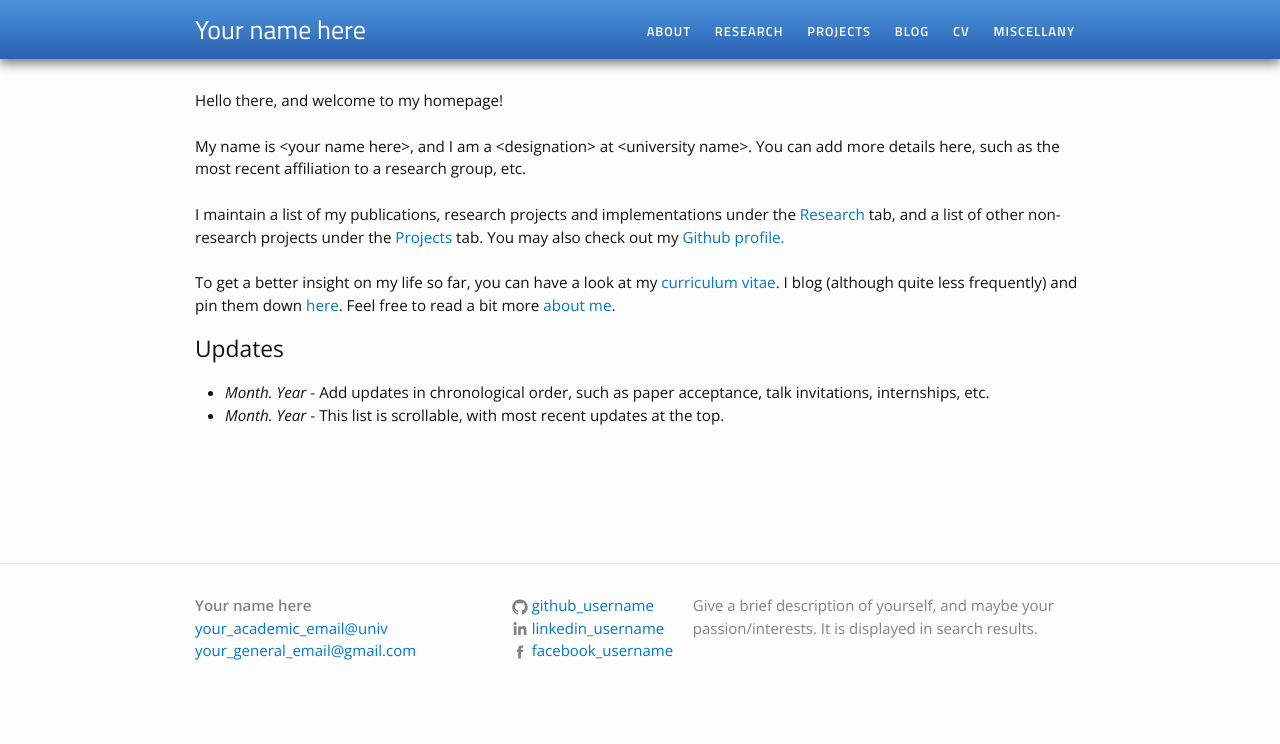
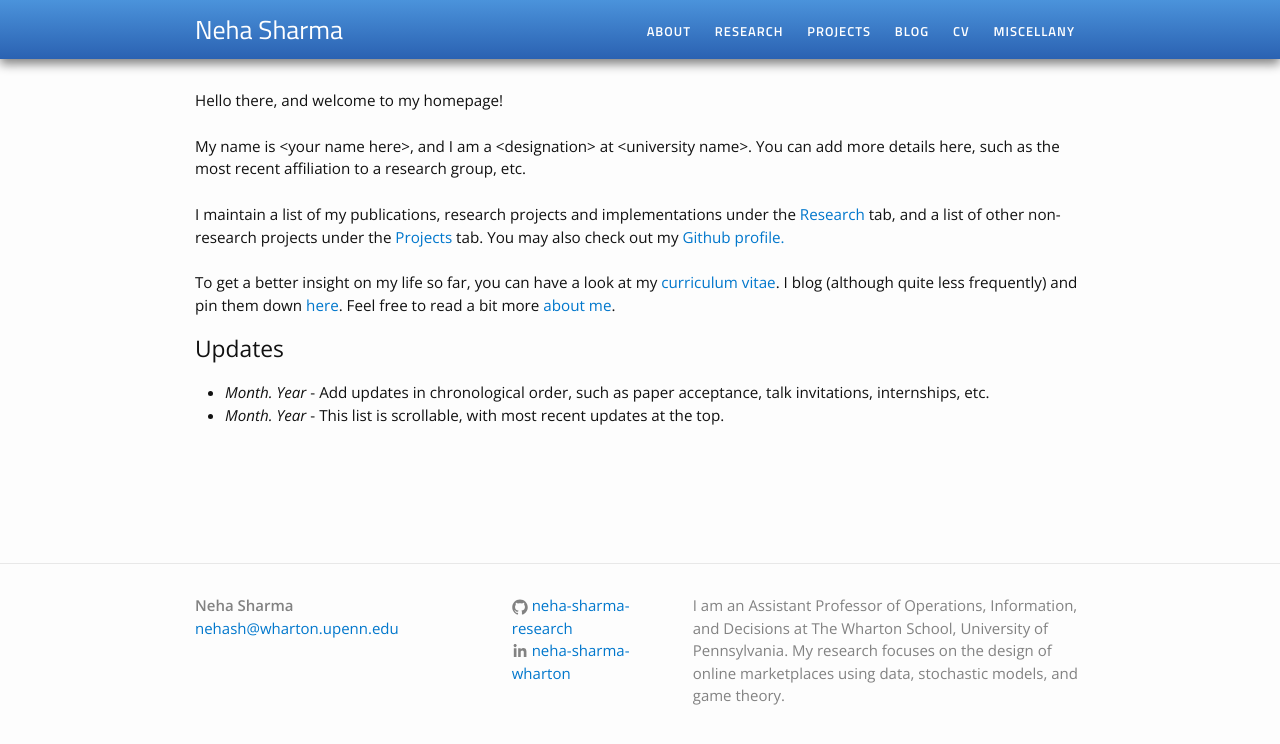
Before and after one commit to neha-sharma-research/neha-sharma-research.github.io, a Jekyll site: the page built from index.html, in a window 1280 px wide. Shown: the top 744 px of the page. Built offline with Jekyll 4.4.1, drawn with Linux system fonts in a browser that asks for light colours.

Commit message:
Update _config.yml

```diff
--- a/_config.yml
+++ b/_config.yml
@@ -1,19 +1,18 @@
 # Site settings
-title: Your name here
-general_email: your_general_email@gmail.com
-academic_email: your_academic_email@univ
+title: Neha Sharma
+academic_email: nehash@wharton.upenn.edu
 
 description: > # this means to ignore newlines until "baseurl:"
-  Give a brief description of yourself, and maybe your passion/interests. It is displayed in search results.
+  I am an Assistant Professor of Operations, Information, and Decisions at The Wharton School, University of Pennsylvania. My research focuses on the design of online marketplaces using data, stochastic models, and game theory.
 
-baseurl: "/academic-portfolio" # the subpath of your site, e.g. /blog/
+baseurl: # "/academic-portfolio" # the subpath of your site, e.g. /blog/
 
-url: "https://ys1998.github.io" # the base hostname & protocol for your site
+url: "https://neha-sharma-research.github.io"
 
 # twitter_username: jekyllrb
-github_username: github_username
-linkedin_username: linkedin_username
-facebook_username: facebook_username
+github_username: neha-sharma-research
+linkedin_username: neha-sharma-wharton
+# facebook_username: facebook_username
 # feel free to add other links here; you will have to add the SVG icon in _layouts/footer.html
 
 # Build settings
```
